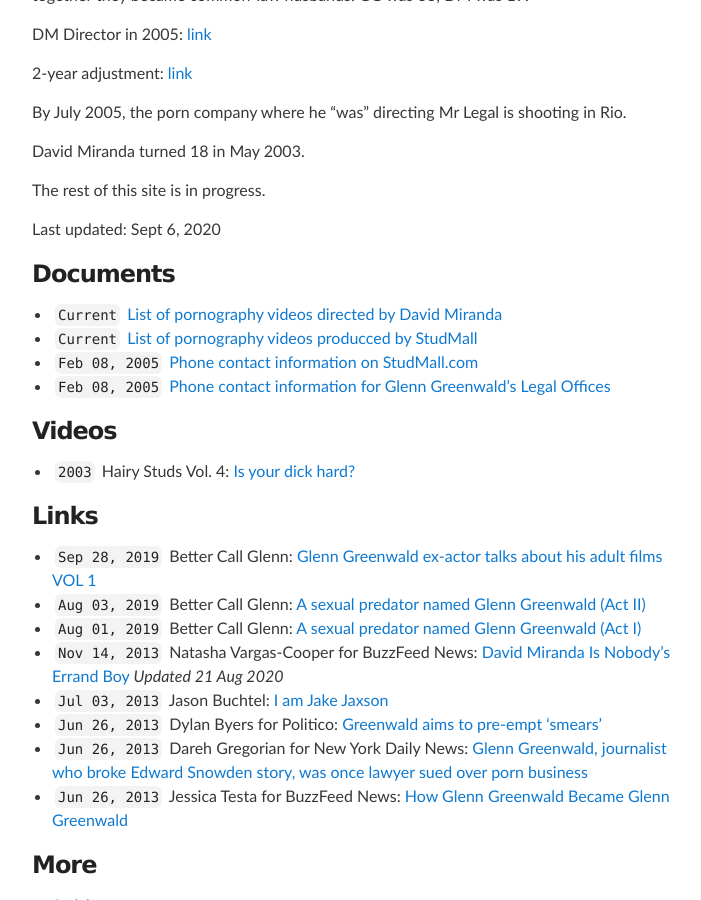
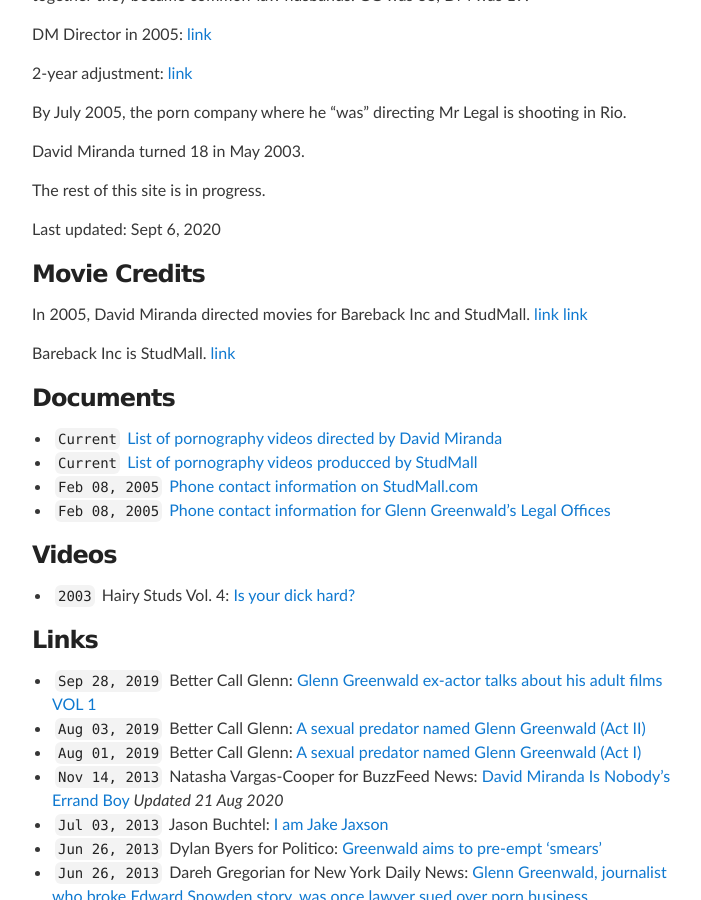
Before and after one commit to masternotions/masternotions.github.io, a Jekyll site: the page built from index.md, in a window 1280 px wide and 900 px high, scrolled down 656 px. Shown: the whole window, without its empty margins (288-989 px from the left). Built offline with Jekyll 4.4.1, drawn with Linux system fonts in a browser that asks for light colours.

Commit message:
Update index.md

```diff
--- a/index.md
+++ b/index.md
@@ -32,6 +32,15 @@ The rest of this site is in progress.
 
 Last updated: Sept 6, 2020
 
+### Movie Credits
+
+In 2005, David Miranda directed movies for Bareback Inc and StudMall.
+[link](https://twitter.com/AlanVRK/status/1298731668048613376)
+[link](https://twitter.com/AlanVRK/status/1298727516736233472)
+
+Bareback Inc is StudMall.
+[link](https://twitter.com/AlanVRK/status/1298734275601281025)
+
 ### Documents
 
 - ``Current`` [List of pornography videos directed by David Miranda](https://www.gayeroticvideoindex.com/D/3/2013.html)
```
